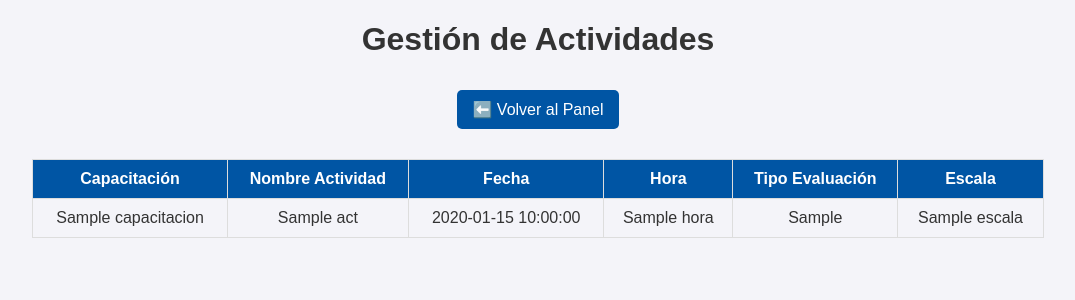
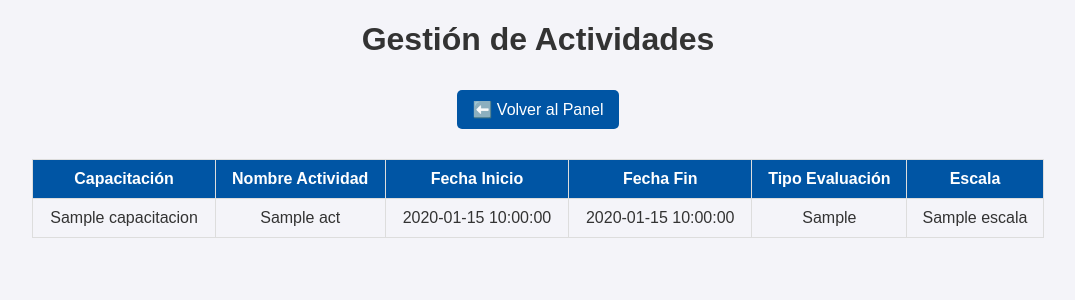
Before and after one commit to OnassisV/gestion-capacitaciones, a Flask app: template templates/actividades.html in a window 1280 px wide. Shown: the top 300 px of the page, without its empty margins (102-1177 px from the left). Run offline with Flask 3, Linux system fonts and the light colour scheme; the template is opened without the code that fills it: most values are stand-ins (such as "Sample title", 1, 10 or a date in 2020).

Commit message:
Registro de actividades con fecha_inicio y fecha_fin

```diff
--- a/app.py
+++ b/app.py
@@ -88,17 +88,20 @@ def add_capacitacion():
 
 @app.route('/actividades')
 def actividades():
-    if 'usuario' not in session:
-        return redirect(url_for('login'))
-
     connection = get_db_connection()
     cursor = connection.cursor(dictionary=True)
-    cursor.execute("SELECT a.id_actividad, a.nombre_actividad, a.fecha, a.hora, c.nombre AS capacitacion FROM actividades a JOIN capacitaciones c ON a.id_capacitacion = c.id_capacitacion")
+    cursor.execute("""
+        SELECT a.id_actividad, a.nombre_actividad, a.fecha_inicio, a.fecha_fin, c.nombre AS capacitacion,
+               a.tipo_evaluacion, a.escala
+        FROM actividades a
+        JOIN capacitaciones c ON a.id_capacitacion = c.id_capacitacion
+    """)
     actividades = cursor.fetchall()
     cursor.close()
     connection.close()
 
     return render_template('actividades.html', actividades=actividades, rol=session['rol'])
+
 
 @app.route('/actividades/add', methods=['GET', 'POST'])
 def add_actividad():
@@ -115,15 +118,18 @@ def add_actividad():
     if request.method == 'POST':
         id_capacitacion = request.form['id_capacitacion']
         nombre_actividad = request.form['nombre_actividad']
-        fecha = request.form['fecha']
-        hora = request.form['hora']
+        fecha_inicio = request.form['fecha_inicio']
+        fecha_fin = request.form['fecha_fin']
         tipo_evaluacion = request.form['tipo_evaluacion']
         escala = request.form['escala']
 
         connection = get_db_connection()
         cursor = connection.cursor()
-        sql = "INSERT INTO actividades (id_capacitacion, nombre_actividad, fecha, hora, tipo_evaluacion, escala) VALUES (%s, %s, %s, %s, %s, %s)"
-        cursor.execute(sql, (id_capacitacion, nombre_actividad, fecha, hora, tipo_evaluacion, escala))
+        sql = """
+            INSERT INTO actividades (id_capacitacion, nombre_actividad, fecha_inicio, fecha_fin, tipo_evaluacion, escala)
+            VALUES (%s, %s, %s, %s, %s, %s)
+        """
+        cursor.execute(sql, (id_capacitacion, nombre_actividad, fecha_inicio, fecha_fin, tipo_evaluacion, escala))
         connection.commit()
         cursor.close()
         connection.close()
@@ -132,5 +138,6 @@ def add_actividad():
 
     return render_template('add_actividad.html', capacitaciones=capacitaciones, rol=session['rol'])
 
+
 if __name__ == '__main__':
     app.run(debug=True)
--- a/templates/actividades.html
+++ b/templates/actividades.html
@@ -19,8 +19,8 @@
             <tr>
                 <th>Capacitación</th>
                 <th>Nombre Actividad</th>
-                <th>Fecha</th>
-                <th>Hora</th>
+                <th>Fecha Inicio</th>
+                <th>Fecha Fin</th>
                 <th>Tipo Evaluación</th>
                 <th>Escala</th>
             </tr>
@@ -30,13 +30,11 @@
             <tr>
                 <td>{{ act.capacitacion }}</td>
                 <td>{{ act.nombre_actividad }}</td>
-                <td>{{ act.fecha }}</td>
-                <td>{{ act.hora }}</td>
+                <td>{{ act.fecha_inicio }}</td>
+                <td>{{ act.fecha_fin }}</td>
                 <td>{{ act.tipo_evaluacion }}</td>
                 <td>{{ act.escala }}</td>
             </tr>
             {% endfor %}
         </tbody>
     </table>
-</body>
-</html>
```
Also changed, not shown: templates/add_actividades.html (+4 -3 lines).
